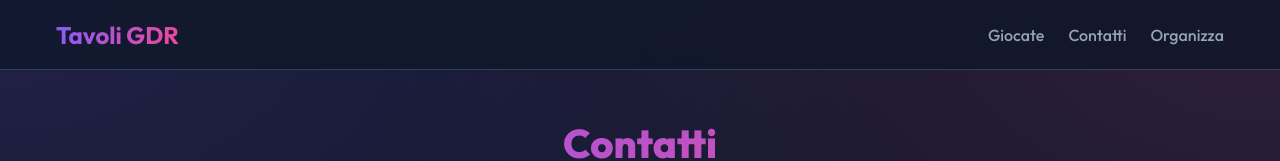
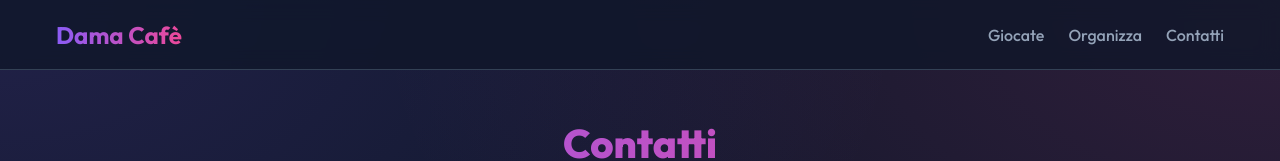
Before and after one commit to guido92/GDRTableReservation, a Next.js app: page /contacts in a window 1280 px wide. Shown: the top 161 px of the page. Built offline with nearby package versions, Linux system fonts and the light colour scheme.

Commit message:
Update branding to Dama Cafè and reorder links

```diff
--- a/src/components/Footer.tsx
+++ b/src/components/Footer.tsx
@@ -24,7 +24,7 @@ export default function Footer() {
                             <div style={{ position: 'relative', width: '40px', height: '40px', borderRadius: '50%', overflow: 'hidden' }}>
                                 <Image src="/logo.jpg" alt="Dama Cafè Logo" fill style={{ objectFit: 'cover' }} />
                             </div>
-                            <span style={{ fontWeight: 700, fontSize: '1.25rem' }} className="text-gradient">Tavoli GDR</span>
+                            <span style={{ fontWeight: 700, fontSize: '1.25rem' }} className="text-gradient">Dama Cafè</span>
                         </div>
                         <p style={{ color: 'var(--foreground-muted)', fontSize: '0.875rem', lineHeight: '1.6' }}>
                             La piattaforma per gestire le tue serate di gioco di ruolo e da tavolo al Dama Cafè.
--- a/src/components/Navbar.tsx
+++ b/src/components/Navbar.tsx
@@ -6,17 +6,17 @@ export default function Navbar() {
         <nav className={styles.navbar}>
             <div className="container" style={{ display: 'flex', justifyContent: 'space-between', alignItems: 'center', height: '100%' }}>
                 <Link href="/" className={styles.logo}>
-                    Tavoli GDR
+                    Dama Cafè
                 </Link>
                 <div className={styles.links}>
                     <Link href="/" className={styles.link}>
                         Giocate
                     </Link>
+                    <Link href="/create" className={styles.link}>
+                        Organizza
+                    </Link>
                     <Link href="/contacts" className={styles.link}>
                         Contatti
-                    </Link>
-                    <Link href="/create" className={styles.link}>
-                        Organizza
                     </Link>
                 </div>
             </div>
```
